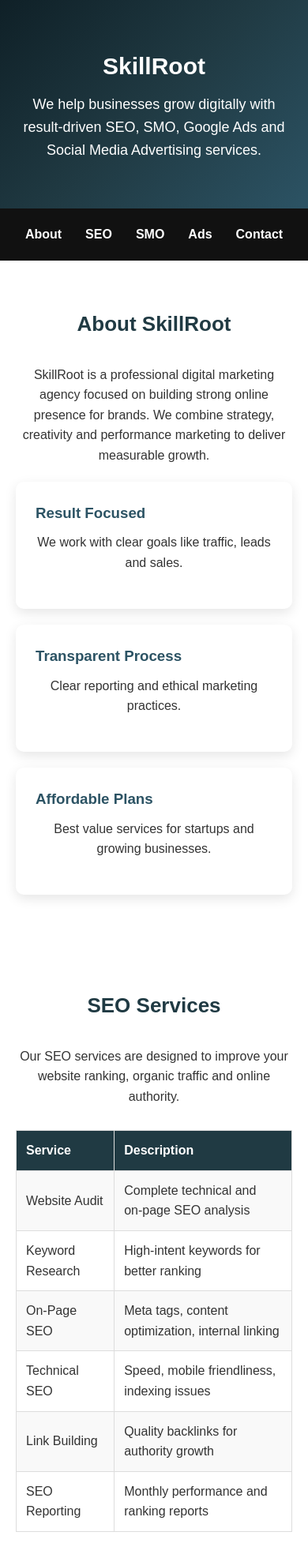
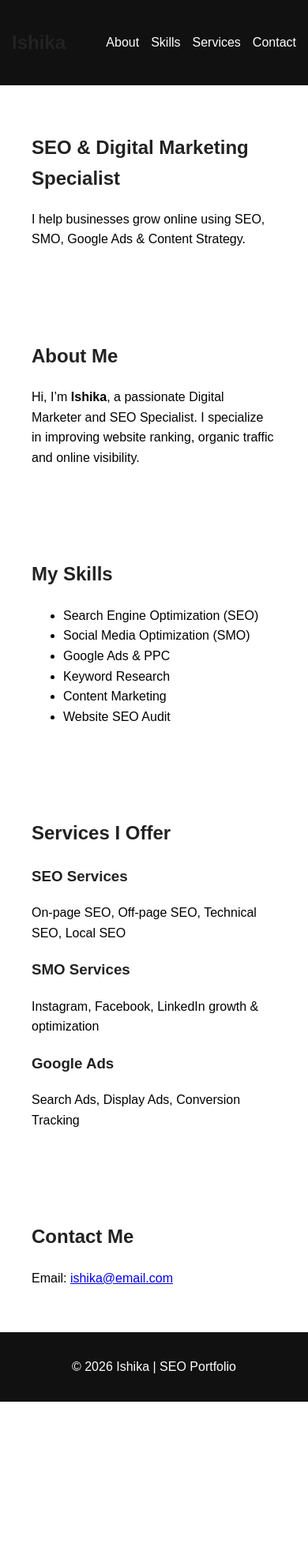
Before and after one commit to ishika13579/ishika13579.github.io, a plain HTML site: page index.html in a window 390 px wide. Shown: the top 1978 px of the page at 79% size. After the commit the page ends 1775 px from the top, so only its background shows below. Drawn offline with Linux system fonts and the light colour scheme.

Commit message:
Add files via upload

```diff
--- a/index.html
+++ b/index.html
@@ -1,148 +1,121 @@
 <!DOCTYPE html>
 <html lang="en">
 <head>
-  <meta charset="UTF-8" />
-  <meta name="viewport" content="width=device-width, initial-scale=1.0" />
-  <meta name="google-site-verification" content="R4IV6SdPs7FxZ4KzLUI7ZwO_dN50RnyRLEIXkjuOKKE" />
-  <title>SkillRoot | Digital Marketing & Growth Solutions</title>
-  <meta name="description" content="SkillRoot offers professional SEO, SMO, Google Ads and Social Media Ads services to grow your business online." />
-  <style>
-    * { box-sizing: border-box; margin: 0; padding: 0; font-family: Arial, Helvetica, sans-serif; }
-    body { line-height: 1.6; color: #333; }
-    header { background: linear-gradient(135deg, #0f2027, #203a43, #2c5364); color: #fff; padding: 60px 20px; text-align: center; }
-    header h1 { font-size: 42px; margin-bottom: 10px; }
-    header p { font-size: 18px; max-width: 800px; margin: auto; }
 
-    nav { background: #111; padding: 12px; position: sticky; top: 0; z-index: 1000; }
-    nav ul { display: flex; justify-content: center; list-style: none; flex-wrap: wrap; }
-    nav ul li { margin: 8px 15px; }
-    nav ul li a { color: #fff; text-decoration: none; font-weight: bold; }
-    nav ul li a:hover { color: #00c6ff; }
+  <!-- Basic SEO -->
+  <meta charset="UTF-8">
+  <meta name="viewport" content="width=device-width, initial-scale=1.0">
+  <title>Ishika | Digital Marketer & SEO Specialist</title>
+  <meta name="description" content="Ishika – Digital Marketing & SEO Specialist. Expert in SEO, SMO, Google Ads, Content Marketing & Website Optimization.">
+  <meta name="keywords" content="Ishika SEO Expert, Digital Marketer Ishika, SEO Specialist India, SMO Expert, Google Ads Specialist">
+  <meta name="author" content="Ishika">
 
-    section { padding: 60px 20px; max-width: 1200px; margin: auto; }
-    section h2 { text-align: center; margin-bottom: 30px; font-size: 32px; color: #203a43; }
-    section p { max-width: 900px; margin: 0 auto 20px auto; text-align: center; }
+  <!-- Open Graph (Social Media SEO) -->
+  <meta property="og:title" content="Ishika | SEO & Digital Marketing Expert">
+  <meta property="og:description" content="Personal portfolio of Ishika – SEO Specialist & Digital Marketer">
+  <meta property="og:type" content="website">
+  <meta property="og:image" content="images/profile.jpg">
+  <meta property="og:url" content="https://yourusername.github.io/portfolio">
 
-    .services-grid { display: grid; grid-template-columns: repeat(auto-fit, minmax(250px, 1fr)); gap: 20px; }
-    .card { background: #fff; border-radius: 10px; padding: 25px; box-shadow: 0 5px 15px rgba(0,0,0,0.1); }
-    .card h3 { margin-bottom: 10px; color: #2c5364; }
+  <!-- Twitter Card -->
+  <meta name="twitter:card" content="summary_large_image">
+  <meta name="twitter:title" content="Ishika | SEO Specialist">
+  <meta name="twitter:description" content="SEO & Digital Marketing portfolio of Ishika">
 
-    table { width: 100%; border-collapse: collapse; margin-top: 30px; }
-    table th, table td { border: 1px solid #ddd; padding: 12px; text-align: left; }
-    table th { background: #203a43; color: #fff; }
-    table tr:nth-child(even) { background: #f9f9f9; }
+  <!-- Canonical -->
+  <link rel="canonical" href="https://yourusername.github.io/portfolio">
 
-    .cta { background: #203a43; color: #fff; text-align: center; padding: 50px 20px; }
-    .cta h2 { color: #fff; }
+  <!-- CSS -->
+  <link rel="stylesheet" href="style.css">
 
-    form { max-width: 600px; margin: auto; }
-    form input, form textarea { width: 100%; padding: 12px; margin: 10px 0; border: 1px solid #ccc; border-radius: 6px; }
-    form button { background: #2c5364; color: #fff; border: none; padding: 14px; width: 100%; font-size: 16px; border-radius: 6px; cursor: pointer; }
-    form button:hover { background: #203a43; }
+  <!-- Schema Markup -->
+  <script type="application/ld+json">
+  {
+    "@context": "https://schema.org",
+    "@type": "Person",
+    "name": "Ishika",
+    "jobTitle": "SEO & Digital Marketing Specialist",
+    "url": "https://yourusername.github.io/portfolio",
+    "sameAs": [
+      "https://www.linkedin.com/in/yourprofile",
+      "https://www.instagram.com/yourprofile"
+    ]
+  }
+  </script>
 
-    footer { background: #111; color: #fff; text-align: center; padding: 20px; }
-
-    @media(max-width:600px){
-      header h1 { font-size: 30px; }
-      section h2 { font-size: 26px; }
-    }
-  </style>
 </head>
 <body>
 
-<header id="home">
-  <h1>SkillRoot</h1>
-  <p>We help businesses grow digitally with result‑driven SEO, SMO, Google Ads and Social Media Advertising services.</p>
+<header>
+  <nav>
+    <h1>Ishika</h1>
+    <ul>
+      <li><a href="#about">About</a></li>
+      <li><a href="#skills">Skills</a></li>
+      <li><a href="#services">Services</a></li>
+      <li><a href="#contact">Contact</a></li>
+    </ul>
+  </nav>
 </header>
 
-<nav>
-  <ul>
-    <li><a href="#about">About</a></li>
-    <li><a href="#seo">SEO</a></li>
-    <li><a href="#smo">SMO</a></li>
-    <li><a href="#ads">Ads</a></li>
-    <li><a href="#contact">Contact</a></li>
-  </ul>
-</nav>
+<main>
+
+<section id="hero">
+  <h2>SEO & Digital Marketing Specialist</h2>
+  <p>I help businesses grow online using SEO, SMO, Google Ads & Content Strategy.</p>
+</section>
 
 <section id="about">
-  <h2>About SkillRoot</h2>
-  <p>SkillRoot is a professional digital marketing agency focused on building strong online presence for brands. We combine strategy, creativity and performance marketing to deliver measurable growth.</p>
-  <div class="services-grid">
-    <div class="card"><h3>Result Focused</h3><p>We work with clear goals like traffic, leads and sales.</p></div>
-    <div class="card"><h3>Transparent Process</h3><p>Clear reporting and ethical marketing practices.</p></div>
-    <div class="card"><h3>Affordable Plans</h3><p>Best value services for startups and growing businesses.</p></div>
-  </div>
+  <h2>About Me</h2>
+  <p>
+    Hi, I’m <strong>Ishika</strong>, a passionate Digital Marketer and SEO Specialist.
+    I specialize in improving website ranking, organic traffic and online visibility.
+  </p>
 </section>
 
-<section id="seo">
-  <h2>SEO Services</h2>
-  <p>Our SEO services are designed to improve your website ranking, organic traffic and online authority.</p>
-  <table>
-    <tr><th>Service</th><th>Description</th></tr>
-    <tr><td>Website Audit</td><td>Complete technical and on‑page SEO analysis</td></tr>
-    <tr><td>Keyword Research</td><td>High‑intent keywords for better ranking</td></tr>
-    <tr><td>On‑Page SEO</td><td>Meta tags, content optimization, internal linking</td></tr>
-    <tr><td>Technical SEO</td><td>Speed, mobile friendliness, indexing issues</td></tr>
-    <tr><td>Link Building</td><td>Quality backlinks for authority growth</td></tr>
-    <tr><td>SEO Reporting</td><td>Monthly performance and ranking reports</td></tr>
-  </table>
+<section id="skills">
+  <h2>My Skills</h2>
+  <ul>
+    <li>Search Engine Optimization (SEO)</li>
+    <li>Social Media Optimization (SMO)</li>
+    <li>Google Ads & PPC</li>
+    <li>Keyword Research</li>
+    <li>Content Marketing</li>
+    <li>Website SEO Audit</li>
+  </ul>
 </section>
 
-<section id="smo">
-  <h2>Social Media Marketing (SMO)</h2>
-  <p>We build your brand on social media platforms with consistent content and engagement.</p>
-  <table>
-    <tr><th>Service</th><th>Description</th></tr>
-    <tr><td>Profile Optimization</td><td>Professional setup of social media profiles</td></tr>
-    <tr><td>Content Strategy</td><td>Engaging posts, reels and creatives</td></tr>
-    <tr><td>Posting & Scheduling</td><td>Regular posting for growth</td></tr>
-    <tr><td>Audience Engagement</td><td>Replies, comments and community building</td></tr>
-    <tr><td>Analytics & Reports</td><td>Growth and engagement tracking</td></tr>
-  </table>
+<section id="services">
+  <h2>Services I Offer</h2>
+
+  <article>
+    <h3>SEO Services</h3>
+    <p>On-page SEO, Off-page SEO, Technical SEO, Local SEO</p>
+  </article>
+
+  <article>
+    <h3>SMO Services</h3>
+    <p>Instagram, Facebook, LinkedIn growth & optimization</p>
+  </article>
+
+  <article>
+    <h3>Google Ads</h3>
+    <p>Search Ads, Display Ads, Conversion Tracking</p>
+  </article>
+
 </section>
 
-<section id="ads">
-  <h2>Paid Advertising Services</h2>
-  <div class="services-grid">
-    <div class="card">
-      <h3>Google Ads</h3>
-      <p>Search, Display and YouTube ads to generate high‑quality leads and sales.</p>
-      <ul>
-        <li>Keyword & Competitor Research</li>
-        <li>Ad Copy Creation</li>
-        <li>Conversion Tracking</li>
-        <li>Budget Optimization</li>
-      </ul>
-    </div>
-    <div class="card">
-      <h3>Social Media Ads</h3>
-      <p>Facebook, Instagram and other social ads to reach your target audience.</p>
-      <ul>
-        <li>Audience Targeting</li>
-        <li>Creative Ad Design</li>
-        <li>A/B Testing</li>
-        <li>Performance Optimization</li>
-      </ul>
-    </div>
-  </div>
+<section id="contact">
+  <h2>Contact Me</h2>
+  <p>Email: <a href="mailto:ishika@email.com">ishika@email.com</a></p>
 </section>
 
-<section id="contact" class="cta">
-  <h2>Contact SkillRoot</h2>
-  <p>Get in touch with us to grow your business online.</p>
-  <form action="mailto:skillrootin@gmail.com" method="post" enctype="text/plain">
-    <input type="text" name="Name" placeholder="Your Name" required />
-    <input type="email" name="Email" placeholder="Your Email" required />
-    <input type="text" name="Phone" placeholder="Your Phone" />
-    <textarea name="Message" placeholder="Your Message" rows="5" required></textarea>
-    <button type="submit">Send Message</button>
-  </form>
-</section>
+</main>
 
 <footer>
-  <p>© 2026 SkillRoot. All Rights Reserved.</p>
+  <p>© 2026 Ishika | SEO Portfolio</p>
 </footer>
 
+<script src="script.js"></script>
 </body>
 </html>
--- /dev/null
+++ b/script.js
@@ -0,0 +1,2 @@
+// Basic JS for future use
+console.log("Portfolio of Ishika loaded successfully");
--- /dev/null
+++ b/style.css
@@ -0,0 +1,44 @@
+body {
+  font-family: Arial, sans-serif;
+  margin: 0;
+  padding: 0;
+  line-height: 1.6;
+}
+
+header {
+  background: #111;
+  color: #fff;
+  padding: 15px;
+}
+
+nav {
+  display: flex;
+  justify-content: space-between;
+  align-items: center;
+}
+
+nav ul {
+  list-style: none;
+  display: flex;
+  gap: 15px;
+}
+
+nav a {
+  color: white;
+  text-decoration: none;
+}
+
+section {
+  padding: 40px;
+}
+
+h1, h2, h3 {
+  color: #222;
+}
+
+footer {
+  background: #111;
+  color: white;
+  text-align: center;
+  padding: 15px;
+}
```
Also changed, not shown: sitemap.xml (+6 -12 lines), robots.txt (added).
